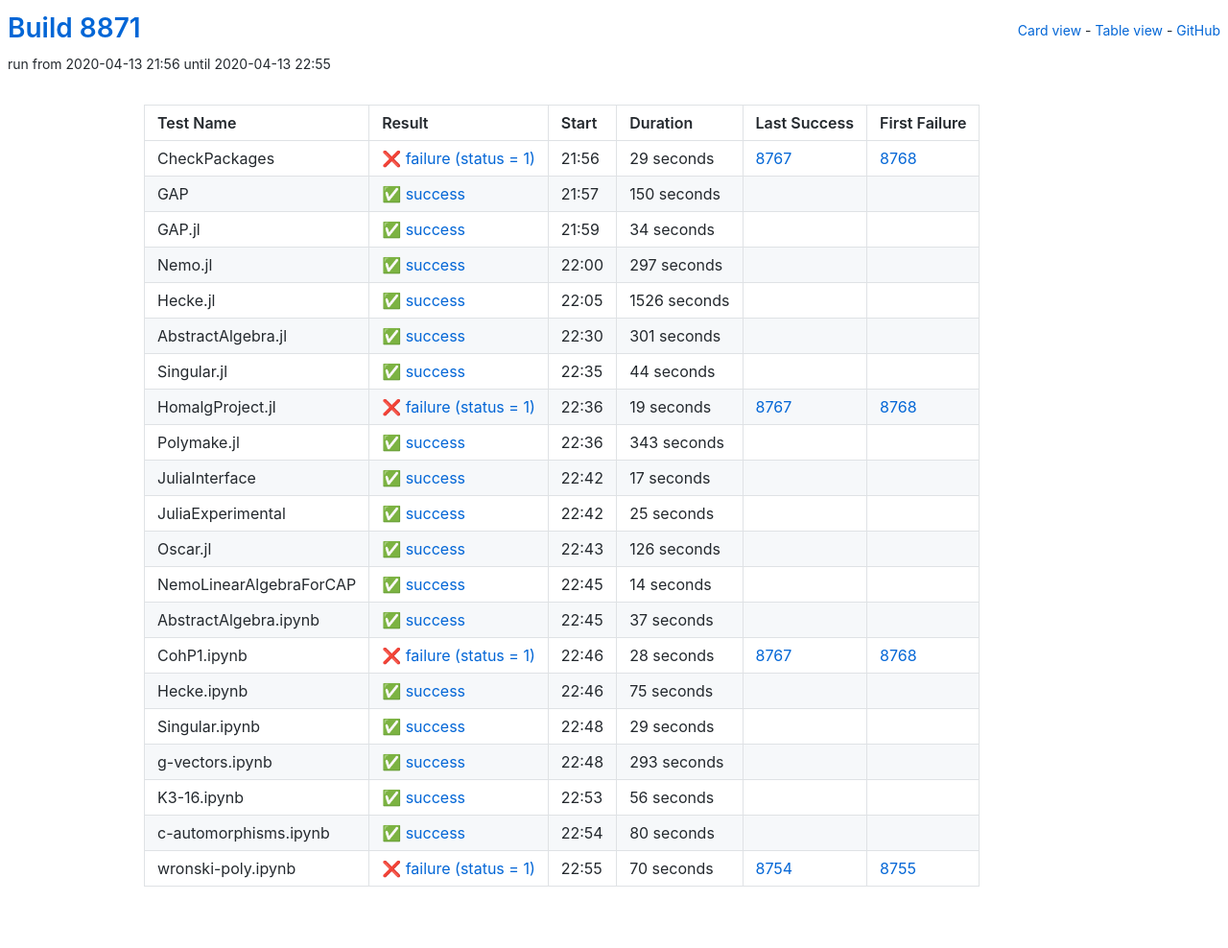
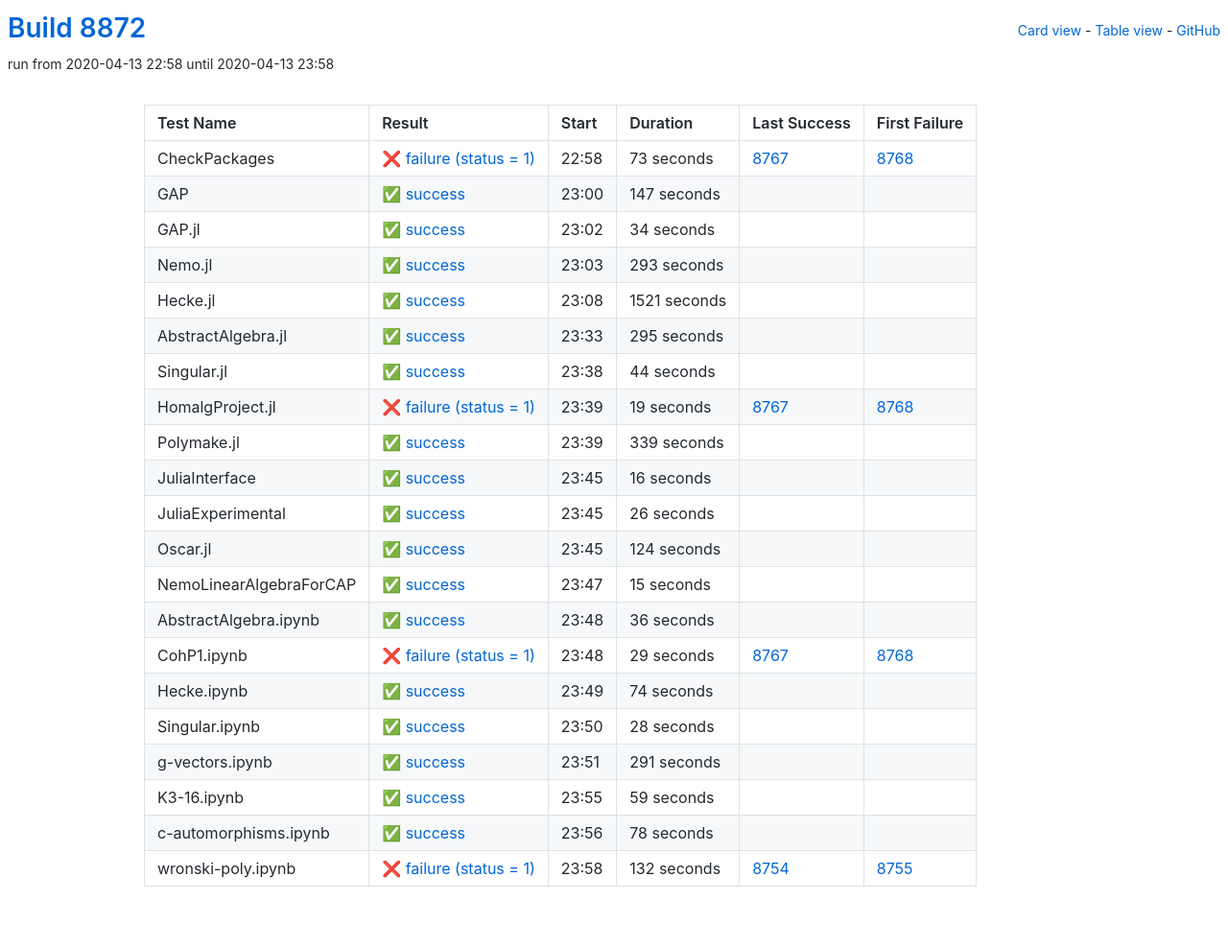
Before and after one commit to oscar-system/oscar-ci-status, a Jekyll site: the page built from table.html, in a window 1280 px wide. Shown: the whole page at 96% size. Built offline with Jekyll 4.4.1, drawn with Linux system fonts in a browser that asks for light colours.

Commit message:
Build 8872

```diff
--- a/_data/ci.yml
+++ b/_data/ci.yml
@@ -1,27 +1,27 @@
-build: 8871
-build_url: https://oscarci.mathematik.uni-kl.de/job/oscar/8871/
+build: 8872
+build_url: https://oscarci.mathematik.uni-kl.de/job/oscar/8872/
 job: oscar
 tests:
-- duration: 29
+- duration: 73
   exitcode: 1
   first_failure: 8768
   first_failure_url: https://oscarci.mathematik.uni-kl.de/job/oscar/8768/
   last_success: 8767
   last_success_url: https://oscarci.mathematik.uni-kl.de/job/oscar/8767/
-  log: https://oscarci.mathematik.uni-kl.de/job/oscar/8871/artifact/logs/build-8871/CheckPackages.log
+  log: https://oscarci.mathematik.uni-kl.de/job/oscar/8872/artifact/logs/build-8872/CheckPackages.log
   name: CheckPackages
-  start: 2020-04-13 21:56
+  start: 2020-04-13 22:58
   status: failure
   success: false
-- duration: 150
+- duration: 147
   exitcode: 0
   first_failure: false
   first_failure_url: null
   last_success: false
   last_success_url: null
-  log: https://oscarci.mathematik.uni-kl.de/job/oscar/8871/artifact/logs/build-8871/GAP.log
+  log: https://oscarci.mathematik.uni-kl.de/job/oscar/8872/artifact/logs/build-8872/GAP.log
   name: GAP
-  start: 2020-04-13 21:57
+  start: 2020-04-13 23:00
   status: success
   success: true
 - duration: 34
@@ -30,42 +30,42 @@
   first_failure_url: null
   last_success: false
   last_success_url: null
-  log: https://oscarci.mathematik.uni-kl.de/job/oscar/8871/artifact/logs/build-8871/GAP.jl.log
+  log: https://oscarci.mathematik.uni-kl.de/job/oscar/8872/artifact/logs/build-8872/GAP.jl.log
   name: GAP.jl
-  start: 2020-04-13 21:59
+  start: 2020-04-13 23:02
   status: success
   success: true
-- duration: 297
+- duration: 293
   exitcode: 0
   first_failure: false
   first_failure_url: null
   last_success: false
   last_success_url: null
-  log: https://oscarci.mathematik.uni-kl.de/job/oscar/8871/artifact/logs/build-8871/Nemo.jl.log
+  log: https://oscarci.mathematik.uni-kl.de/job/oscar/8872/artifact/logs/build-8872/Nemo.jl.log
   name: Nemo.jl
-  start: 2020-04-13 22:00
+  start: 2020-04-13 23:03
   status: success
   success: true
-- duration: 1526
+- duration: 1521
   exitcode: 0
   first_failure: false
   first_failure_url: null
   last_success: false
   last_success_url: null
-  log: https://oscarci.mathematik.uni-kl.de/job/oscar/8871/artifact/logs/build-8871/Hecke.jl.log
+  log: https://oscarci.mathematik.uni-kl.de/job/oscar/8872/artifact/logs/build-8872/Hecke.jl.log
   name: Hecke.jl
-  start: 2020-04-13 22:05
+  start: 2020-04-13 23:08
   status: success
   success: true
-- duration: 301
+- duration: 295
   exitcode: 0
   first_failure: false
   first_failure_url: null
   last_success: false
   last_success_url: null
-  log: https://oscarci.mathematik.uni-kl.de/job/oscar/8871/artifact/logs/build-8871/AbstractAlgebra.jl.log
+  log: https://oscarci.mathematik.uni-kl.de/job/oscar/8872/artifact/logs/build-8872/AbstractAlgebra.jl.log
   name: AbstractAlgebra.jl
-  start: 2020-04-13 22:30
+  start: 2020-04-13 23:33
   status: success
   success: true
 - duration: 44
@@ -74,9 +74,9 @@
   first_failure_url: null
   last_success: false
   last_success_url: null
-  log: https://oscarci.mathematik.uni-kl.de/job/oscar/8871/artifact/logs/build-8871/Singular.jl.log
+  log: https://oscarci.mathematik.uni-kl.de/job/oscar/8872/artifact/logs/build-8872/Singular.jl.log
   name: Singular.jl
-  start: 2020-04-13 22:35
+  start: 2020-04-13 23:38
   status: success
   success: true
 - duration: 19
@@ -85,151 +85,151 @@
   first_failure_url: https://oscarci.mathematik.uni-kl.de/job/oscar/8768/
   last_success: 8767
   last_success_url: https://oscarci.mathematik.uni-kl.de/job/oscar/8767/
-  log: https://oscarci.mathematik.uni-kl.de/job/oscar/8871/artifact/logs/build-8871/HomalgProject.jl.log
+  log: https://oscarci.mathematik.uni-kl.de/job/oscar/8872/artifact/logs/build-8872/HomalgProject.jl.log
   name: HomalgProject.jl
-  start: 2020-04-13 22:36
+  start: 2020-04-13 23:39
   status: failure
   success: false
-- duration: 343
+- duration: 339
   exitcode: 0
   first_failure: false
   first_failure_url: null
   last_success: false
   last_success_url: null
-  log: https://oscarci.mathematik.uni-kl.de/job/oscar/8871/artifact/logs/build-8871/Polymake.jl.log
+  log: https://oscarci.mathematik.uni-kl.de/job/oscar/8872/artifact/logs/build-8872/Polymake.jl.log
   name: Polymake.jl
-  start: 2020-04-13 22:36
+  start: 2020-04-13 23:39
   status: success
   success: true
-- duration: 17
+- duration: 16
   exitcode: 0
   first_failure: false
   first_failure_url: null
   last_success: false
   last_success_url: null
-  log: https://oscarci.mathematik.uni-kl.de/job/oscar/8871/artifact/logs/build-8871/JuliaInterface.log
+  log: https://oscarci.mathematik.uni-kl.de/job/oscar/8872/artifact/logs/build-8872/JuliaInterface.log
   name: JuliaInterface
-  start: 2020-04-13 22:42
+  start: 2020-04-13 23:45
   status: success
   success: true
-- duration: 25
+- duration: 26
   exitcode: 0
   first_failure: false
   first_failure_url: null
   last_success: false
   last_success_url: null
-  log: https://oscarci.mathematik.uni-kl.de/job/oscar/8871/artifact/logs/build-8871/JuliaExperimental.log
+  log: https://oscarci.mathematik.uni-kl.de/job/oscar/8872/artifact/logs/build-8872/JuliaExperimental.log
   name: JuliaExperimental
-  start: 2020-04-13 22:42
+  start: 2020-04-13 23:45
   status: success
   success: true
-- duration: 126
+- duration: 124
   exitcode: 0
   first_failure: false
   first_failure_url: null
   last_success: false
   last_success_url: null
-  log: https://oscarci.mathematik.uni-kl.de/job/oscar/8871/artifact/logs/build-8871/Oscar.jl.log
+  log: https://oscarci.mathematik.uni-kl.de/job/oscar/8872/artifact/logs/build-8872/Oscar.jl.log
   name: Oscar.jl
-  start: 2020-04-13 22:43
+  start: 2020-04-13 23:45
   status: success
   success: true
-- duration: 14
+- duration: 15
   exitcode: 0
   first_failure: false
   first_failure_url: null
   last_success: false
   last_success_url: null
-  log: https://oscarci.mathematik.uni-kl.de/job/oscar/8871/artifact/logs/build-8871/NemoLinearAlgebraForCAP.log
+  log: https://oscarci.mathematik.uni-kl.de/job/oscar/8872/artifact/logs/build-8872/NemoLinearAlgebraForCAP.log
   name: NemoLinearAlgebraForCAP
-  start: 2020-04-13 22:45
+  start: 2020-04-13 23:47
   status: success
   success: true
-- duration: 37
+- duration: 36
   exitcode: 0
   first_failure: false
   first_failure_url: null
   last_success: false
   last_success_url: null
-  log: https://oscarci.mathematik.uni-kl.de/job/oscar/8871/artifact/logs/build-8871/AbstractAlgebra.ipynb.log
+  log: https://oscarci.mathematik.uni-kl.de/job/oscar/8872/artifact/logs/build-8872/AbstractAlgebra.ipynb.log
   name: AbstractAlgebra.ipynb
-  start: 2020-04-13 22:45
+  start: 2020-04-13 23:48
   status: success
   success: true
-- duration: 28
+- duration: 29
   exitcode: 1
   first_failure: 8768
   first_failure_url: https://oscarci.mathematik.uni-kl.de/job/oscar/8768/
   last_success: 8767
   last_success_url: https://oscarci.mathematik.uni-kl.de/job/oscar/8767/
-  log: https://oscarci.mathematik.uni-kl.de/job/oscar/8871/artifact/logs/build-8871/CohP1.ipynb.log
+  log: https://oscarci.mathematik.uni-kl.de/job/oscar/8872/artifact/logs/build-8872/CohP1.ipynb.log
   name: CohP1.ipynb
-  start: 2020-04-13 22:46
+  start: 2020-04-13 23:48
   status: failure
   success: false
-- duration: 75
+- duration: 74
   exitcode: 0
   first_failure: false
   first_failure_url: null
   last_success: false
   last_success_url: null
-  log: https://oscarci.mathematik.uni-kl.de/job/oscar/8871/artifact/logs/build-8871/Hecke.ipynb.log
+  log: https://oscarci.mathematik.uni-kl.de/job/oscar/8872/artifact/logs/build-8872/Hecke.ipynb.log
   name: Hecke.ipynb
-  start: 2020-04-13 22:46
+  start: 2020-04-13 23:49
   status: success
   success: true
-- duration: 29
+- duration: 28
   exitcode: 0
   first_failure: false
   first_failure_url: null
   last_success: false
   last_success_url: null
-  log: https://oscarci.mathematik.uni-kl.de/job/oscar/8871/artifact/logs/build-8871/Singular.ipynb.log
+  log: https://oscarci.mathematik.uni-kl.de/job/oscar/8872/artifact/logs/build-8872/Singular.ipynb.log
   name: Singular.ipynb
-  start: 2020-04-13 22:48
+  start: 2020-04-13 23:50
   status: success
   success: true
-- duration: 293
+- duration: 291
   exitcode: 0
   first_failure: false
   first_failure_url: null
   last_success: false
   last_success_url: null
-  log: https://oscarci.mathematik.uni-kl.de/job/oscar/8871/artifact/logs/build-8871/g-vectors.ipynb.log
+  log: https://oscarci.mathematik.uni-kl.de/job/oscar/8872/artifact/logs/build-8872/g-vectors.ipynb.log
   name: g-vectors.ipynb
-  start: 2020-04-13 22:48
+  start: 2020-04-13 23:51
   status: success
   success: true
-- duration: 56
+- duration: 59
   exitcode: 0
   first_failure: false
   first_failure_url: null
   last_success: false
   last_success_url: null
-  log: https://oscarci.mathematik.uni-kl.de/job/oscar/8871/artifact/logs/build-8871/K3-16.ipynb.log
+  log: https://oscarci.mathematik.uni-kl.de/job/oscar/8872/artifact/logs/build-8872/K3-16.ipynb.log
   name: K3-16.ipynb
-  start: 2020-04-13 22:53
+  start: 2020-04-13 23:55
   status: success
   success: true
-- duration: 80
+- duration: 78
   exitcode: 0
   first_failure: false
   first_failure_url: null
   last_success: false
   last_success_url: null
-  log: https://oscarci.mathematik.uni-kl.de/job/oscar/8871/artifact/logs/build-8871/c-automorphisms.ipynb.log
+  log: https://oscarci.mathematik.uni-kl.de/job/oscar/8872/artifact/logs/build-8872/c-automorphisms.ipynb.log
   name: c-automorphisms.ipynb
-  start: 2020-04-13 22:54
+  start: 2020-04-13 23:56
   status: success
   success: true
-- duration: 70
+- duration: 132
   exitcode: 1
   first_failure: 8755
   first_failure_url: https://oscarci.mathematik.uni-kl.de/job/oscar/8755/
   last_success: 8754
   last_success_url: https://oscarci.mathematik.uni-kl.de/job/oscar/8754/
-  log: https://oscarci.mathematik.uni-kl.de/job/oscar/8871/artifact/logs/build-8871/wronski-poly.ipynb.log
+  log: https://oscarci.mathematik.uni-kl.de/job/oscar/8872/artifact/logs/build-8872/wronski-poly.ipynb.log
   name: wronski-poly.ipynb
-  start: 2020-04-13 22:55
+  start: 2020-04-13 23:58
   status: failure
   success: false
```
Also changed, not shown: README.md.
